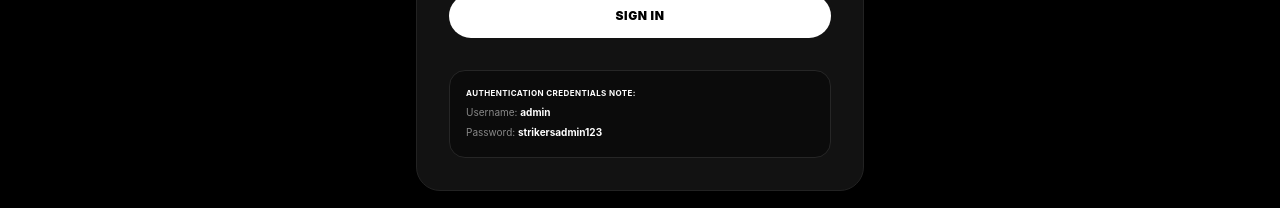
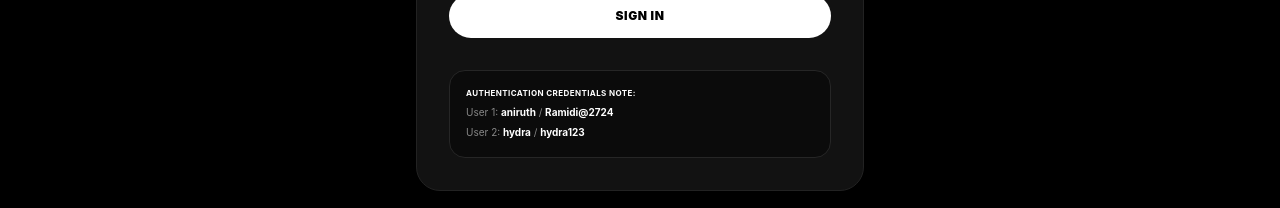
Before and after one commit to aniruthramidi/strikers-esports, a React (Vite) app: page /admin in a window 1280 px wide. Shown: the part 435-643 px from the top of the page. Built offline with nearby package versions, Linux system fonts and the light colour scheme; a web font is replaced by a local one.

Commit message:
feat: configure multiple admin credentials in admin panel

```diff
--- a/src/features/admin/Admin.jsx
+++ b/src/features/admin/Admin.jsx
@@ -3,7 +3,7 @@ import { AdminContext } from './AdminContext';
 import { Eye, EyeOff, Plus, Trash2, FolderPlus, ListFilter, ClipboardList, ShieldAlert, Lock, Compass, LogOut, LayoutGrid, Save, Users, Flame, Shield, UserPlus, Info, Settings } from 'lucide-react';
 
 export default function Admin() {
-  const { categories, orders, navLinksState, homepageSettings, rostersState, staffState, adminUsername, adminPassword, updateAdminCredentials, toggleCategoryVisibility, toggleNavLinkVisibility, addCustomCategory, deleteCategory, updateHomepageSettings, updatePlayer, updateStaffMember, addStaffMember, deleteStaffMember } = useContext(AdminContext);
+  const { categories, orders, navLinksState, homepageSettings, rostersState, staffState, adminUsers, updateAdminUsers, toggleCategoryVisibility, toggleNavLinkVisibility, addCustomCategory, deleteCategory, updateHomepageSettings, updatePlayer, updateStaffMember, addStaffMember, deleteStaffMember } = useContext(AdminContext);
 
   // Login State
   const [isLoggedIn, setIsLoggedIn] = useState(() => {
@@ -21,6 +21,8 @@ export default function Admin() {
   const [catName, setCatName] = useState('');
   const [catDesc, setCatDesc] = useState('');
   const [builderMessage, setBuilderMessage] = useState({ text: '', type: '' });
+
+
 
   // Homepage Form State
   const [heroTitle, setHeroTitle] = useState(homepageSettings?.heroTitle || 'STRIKERS');
@@ -47,8 +49,7 @@ export default function Admin() {
   const [contactEmail, setContactEmail] = useState(homepageSettings?.contactEmail || 'contact@strikersesports.in');
   const [businessEmail, setBusinessEmail] = useState(homepageSettings?.businessEmail || 'info@strikersesports.in');
   const [supportInfo, setSupportInfo] = useState(homepageSettings?.supportInfo || 'Support available 24/7.');
-  const [newUsername, setNewUsername] = useState(adminUsername);
-  const [newPassword, setNewPassword] = useState(adminPassword);
+  const [usersList, setUsersList] = useState(adminUsers || []);
   const [settingsSuccessMsg, setSettingsSuccessMsg] = useState('');
 
   const handleSettingsSave = (e) => {
@@ -59,14 +60,17 @@ export default function Admin() {
       businessEmail,
       supportInfo
     });
-    updateAdminCredentials(newUsername, newPassword);
+    updateAdminUsers(usersList);
     setSettingsSuccessMsg('Credentials and Contact details updated successfully!');
     setTimeout(() => setSettingsSuccessMsg(''), 4000);
   };
 
   const handleLoginSubmit = (e) => {
     e.preventDefault();
-    if (username === adminUsername && password === adminPassword) {
+    const matchedUser = (adminUsers || []).find(
+      (u) => u.username.trim() === username.trim() && u.password === password
+    );
+    if (matchedUser) {
       setIsLoggedIn(true);
       sessionStorage.setItem('strikers_admin_logged', 'true');
       setLoginError('');
@@ -195,8 +199,9 @@ export default function Admin() {
           {/* Development Hint Box */}
           <div className="border border-neutral-800 bg-black/40 p-4 rounded-2xl text-[10px] text-strikers-muted space-y-1 leading-relaxed">
             <p className="font-bold text-white uppercase tracking-wider text-[8px]">Authentication Credentials Note:</p>
-            <p>Username: <strong className="text-white">{adminUsername}</strong></p>
-            <p>Password: <strong className="text-white">{adminPassword}</strong></p>
+            {(adminUsers || []).map((u, i) => (
+              <p key={i}>User {i + 1}: <strong className="text-white">{u.username}</strong> / <strong className="text-white">{u.password}</strong></p>
+            ))}
           </div>
         </div>
       </div>
@@ -978,33 +983,72 @@ export default function Admin() {
 
             {/* Admin Credentials */}
             <div className="space-y-4 pt-4 border-t border-neutral-800">
-              <h4 className="font-bold text-[10px] uppercase tracking-wider text-white border-b border-neutral-800 pb-1">
+              <div className="flex justify-between items-center border-b border-neutral-800 pb-1">
+                <h4 className="font-bold text-[10px] uppercase tracking-wider text-white">
                   Security & Portal Login Credentials
                 </h4>
+                <button
+                  type="button"
+                  onClick={() => {
+                    if (usersList.length < 5) {
+                      setUsersList([...usersList, { username: '', password: '' }]);
+                    }
+                  }}
+                  className="px-3 py-1.5 rounded-xl bg-neutral-800 hover:bg-neutral-700 text-[9px] uppercase font-bold text-white transition-colors"
+                >
+                  + Add Admin User
+                </button>
+              </div>
 
-              <div className="grid grid-cols-1 sm:grid-cols-2 gap-4">
-                <div className="space-y-1">
-                  <label className="text-[9px] uppercase font-bold text-strikers-muted">Admin Username</label>
+              <div className="space-y-4">
+                {usersList.map((user, idx) => (
+                  <div key={idx} className="grid grid-cols-1 sm:grid-cols-12 gap-4 items-end bg-black/20 p-4 rounded-2xl border border-neutral-900">
+                    <div className="sm:col-span-5 space-y-1">
+                      <label className="text-[9px] uppercase font-bold text-strikers-muted">User {idx + 1} Username</label>
                       <input
                         type="text"
                         required
-                    value={newUsername}
-                    onChange={(e) => setNewUsername(e.target.value)}
+                        value={user.username}
+                        onChange={(e) => {
+                          const updated = [...usersList];
+                          updated[idx].username = e.target.value;
+                          setUsersList(updated);
+                        }}
                         className="w-full bg-black border border-strikers-border rounded-xl px-4 py-3 text-xs text-white focus:outline-none focus:border-white"
-                    placeholder="admin"
+                        placeholder="Username"
                       />
                     </div>
-                <div className="space-y-1">
-                  <label className="text-[9px] uppercase font-bold text-strikers-muted">Admin Password</label>
+                    <div className="sm:col-span-5 space-y-1">
+                      <label className="text-[9px] uppercase font-bold text-strikers-muted">User {idx + 1} Password</label>
                       <input
                         type="text"
                         required
-                    value={newPassword}
-                    onChange={(e) => setNewPassword(e.target.value)}
+                        value={user.password}
+                        onChange={(e) => {
+                          const updated = [...usersList];
+                          updated[idx].password = e.target.value;
+                          setUsersList(updated);
+                        }}
                         className="w-full bg-black border border-strikers-border rounded-xl px-4 py-3 text-xs text-white focus:outline-none focus:border-white"
-                    placeholder="strikersadmin123"
+                        placeholder="Password"
                       />
                     </div>
+                    <div className="sm:col-span-2">
+                      <button
+                        type="button"
+                        disabled={usersList.length <= 1}
+                        onClick={() => {
+                          if (usersList.length > 1) {
+                            setUsersList(usersList.filter((_, i) => i !== idx));
+                          }
+                        }}
+                        className="w-full py-3 bg-red-950/20 hover:bg-red-900/40 text-red-400 disabled:opacity-40 disabled:hover:bg-transparent disabled:hover:text-red-400 font-bold uppercase text-[9px] tracking-wider border border-red-950 hover:border-red-500 rounded-xl transition-all"
+                      >
+                        Delete
+                      </button>
+                    </div>
+                  </div>
+                ))}
               </div>
             </div>
 
--- a/src/features/admin/AdminContext.jsx
+++ b/src/features/admin/AdminContext.jsx
@@ -51,6 +51,11 @@ const DEFAULT_ROSTERS = {
 
 const DEFAULT_STAFF = [];
 
+const DEFAULT_ADMIN_USERS = [
+  { username: 'aniruth', password: 'Ramidi@2724' },
+  { username: 'hydra', password: 'hydra123' }
+];
+
 export function AdminProvider({ children }) {
   const [categories, setCategories] = useState(() => {
     const saved = localStorage.getItem('strikers_categories');
@@ -101,25 +106,26 @@ export function AdminProvider({ children }) {
     return DEFAULT_STAFF;
   });
 
-  const [adminUsername, setAdminUsername] = useState(() => {
-    return localStorage.getItem('strikers_admin_username') || 'admin';
-  });
-
-  const [adminPassword, setAdminPassword] = useState(() => {
-    return localStorage.getItem('strikers_admin_password') || 'strikersadmin123';
+  const [adminUsers, setAdminUsers] = useState(() => {
+    const saved = localStorage.getItem('strikers_admin_users');
+    if (saved) {
+      const parsed = JSON.parse(saved);
+      // Reset if it holds the old single admin setup or is invalid
+      const hasOldSingleAdmin = parsed.some(u => u.username === 'admin');
+      if (hasOldSingleAdmin) {
+        return DEFAULT_ADMIN_USERS;
+      }
+      return parsed;
+    }
+    return DEFAULT_ADMIN_USERS;
   });
 
   useEffect(() => {
-    localStorage.setItem('strikers_admin_username', adminUsername);
-  }, [adminUsername]);
+    localStorage.setItem('strikers_admin_users', JSON.stringify(adminUsers));
+  }, [adminUsers]);
 
-  useEffect(() => {
-    localStorage.setItem('strikers_admin_password', adminPassword);
-  }, [adminPassword]);
-
-  const updateAdminCredentials = (username, password) => {
-    setAdminUsername(username);
-    setAdminPassword(password);
+  const updateAdminUsers = (newUsers) => {
+    setAdminUsers(newUsers);
   };
 
   useEffect(() => {
@@ -238,9 +244,8 @@ export function AdminProvider({ children }) {
         homepageSettings,
         rostersState,
         staffState,
-        adminUsername,
-        adminPassword,
-        updateAdminCredentials,
+        adminUsers,
+        updateAdminUsers,
         toggleCategoryVisibility,
         toggleNavLinkVisibility,
         addCustomCategory,
```
Lines whose indentation alone changed are shown as unchanged.
